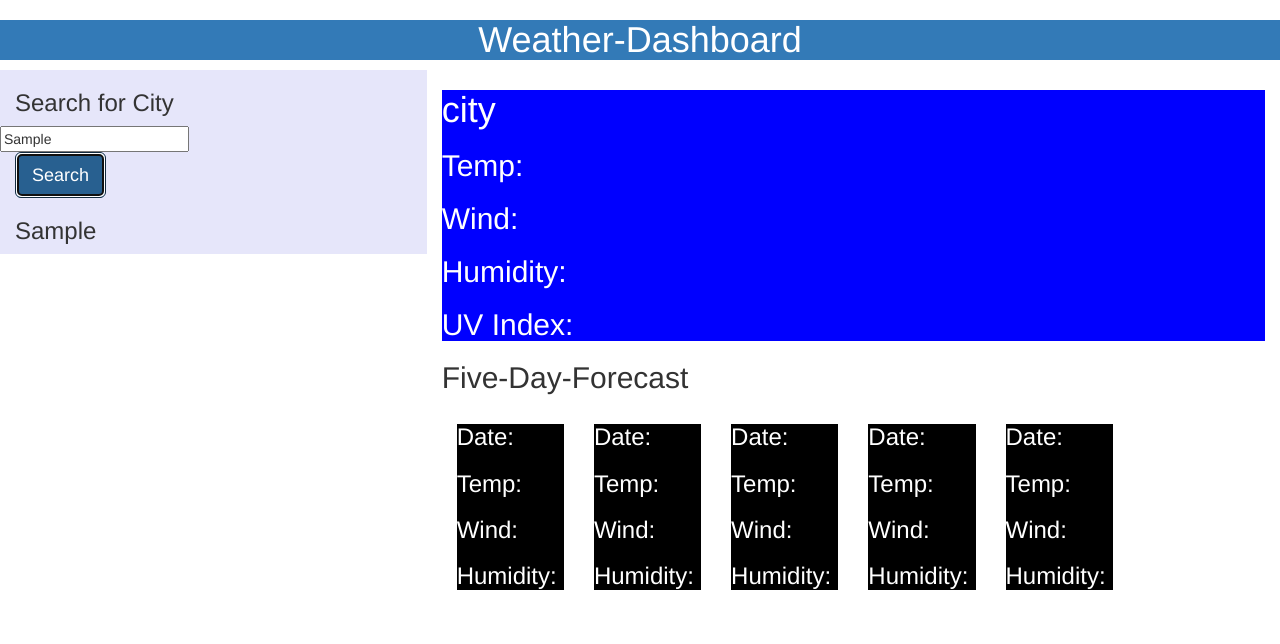
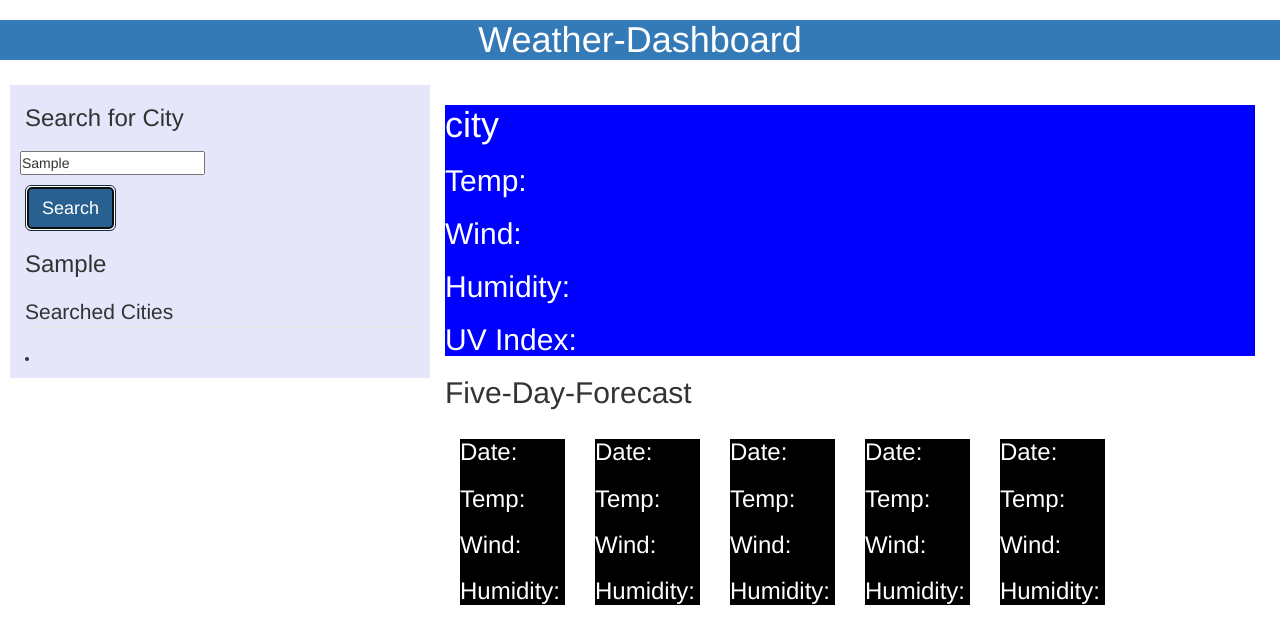
Before and after one commit to sudheer313/Weather-Dashboard, a plain HTML site: page index.html in a window 1280 px wide. Both pictures are taken after typing "Sample" into the empty fields and a click on the button "Search". Shown: the top 644 px of the page. Drawn offline with nearby package versions, Linux system fonts and the light colour scheme; no server answers.

Commit message:
updated Java Scrip

```diff
--- a/assets/script.js
+++ b/assets/script.js
@@ -1,12 +1,32 @@
+
+const cities=JSON.parse(localStorage.getItem("cities")||"[]");
 function getWeather() {
     const inputData=document.getElementById("inputData");
     const displayName=document.getElementById("displayName");
     displayName.innerHTML=" "+inputData.value+" "
-    const cityName=document.getElementById("cityName");
+    const cityName=document.getElementById("searchCity");
+
 
 
 //getWeather();
+//const inpValue=document.getElementById("inputData");
+//var IsOutput= localStorage.setItem("IsOutput",inputData );
+// console.log("IsOutput");
 
+
+function fetchApi()
+{
+cities.push(inputData.value);
+localStorage.setItem("cities",JSON.stringify(cities,null,2))
+for(i=0;i<=cities.length;i++)
+localStorage.getItem("cities");
+ //cityName=(cities[i].value);
+//append.display[i];
+
+//
+
+
+console.log(cities);
 fetch("https://api.openweathermap.org/data/2.5/forecast?q="+inputData.value+"&appid=ba55bf9d483b2020057a460163c2f51d")
 .then(response => response.json())
 .then(data => {
@@ -34,7 +54,9 @@ fetch("https://api.openweathermap.org/data/2.5/forecast?q="+inputData.value+"&ap
         document.getElementById("cityName").innerHTML="City:" +(data.city.name);
 
 
+})
 
+}
 
-})
+fetchApi();
 }
--- a/assets/style.css
+++ b/assets/style.css
@@ -1,3 +1,11 @@
+*{
+  margin: 0;
+  padding: 0;
+  box-sizing: border-box;
+}
+
+
+
 .container-sm{
   height:max-content;
   width:max;
@@ -10,6 +18,10 @@
   background-color:white
 
 }
+.row{
+  margin-top: 5px;
+  padding: 10px;
+}
 
 #main-card{
   background-color:blue;
@@ -20,6 +32,9 @@
 
   background-color: black;
   color: white;
+}
 
-
+.field{
+  margin-bottom: 10px;
+  height: max-content;
 }
--- a/index.html
+++ b/index.html
@@ -6,6 +6,10 @@
     <meta name="viewport" content="width=device-width, initial-scale=1.0" />
     <title>Weather-Dashboard</title>
     <link rel="stylesheet" href=".\assets\style.css" />
+
+     <!-- jquery cdn
+-->
+     <script src="https://ajax.googleapis.com/ajax/libs/jquery/3.5.1/jquery.min.js"></script>
     <!-- Latest compiled and minified CSS -->
     <link
       rel="stylesheet"
@@ -27,12 +31,21 @@
       <div class="row">
         <div class="col-lg-4" style="background-color:lavender;">
           <!--SideBar-->
-          <side>
+          <fieldset class="field">
             <h3>Search for City</h3>
             <div class = "row m-0"><input type="text" placeholder="Melbourne" id = "inputData"></div>
             <button type="button" onclick="getWeather()" class="btn btn-primary btn-lg" id = "searchBtn">Search</button>
             <h3 id="displayName">Melbourne</h3>
-          </side>
+          </fieldset>
+
+          <fieldset class="field">
+            <legend>Searched Cities</legend>
+            <div>
+            <li id="searchCity">
+
+            </li>
+            </div>
+          </fieldset>
 
         </div>
         <div class="col-lg-8" >
```
